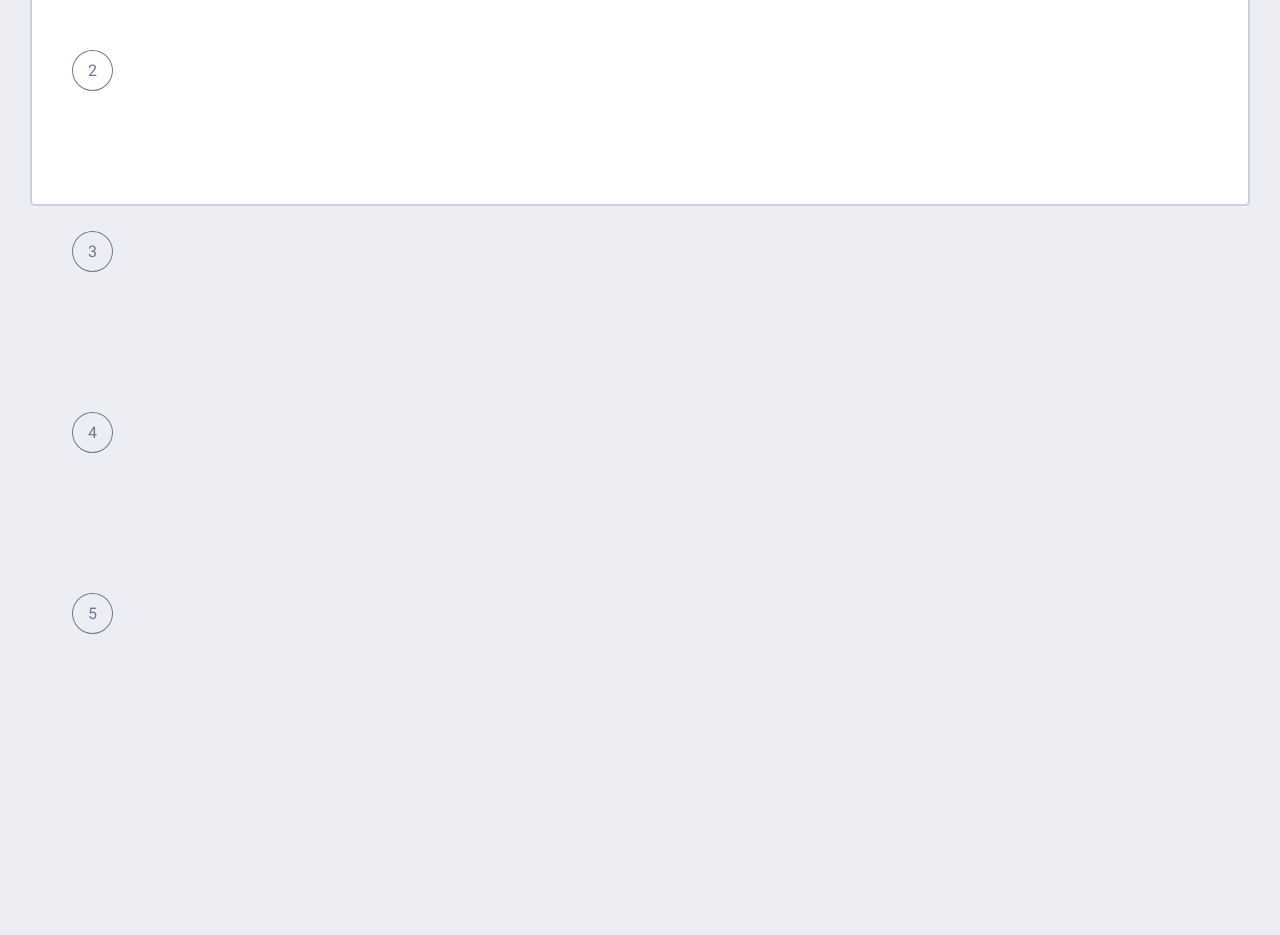
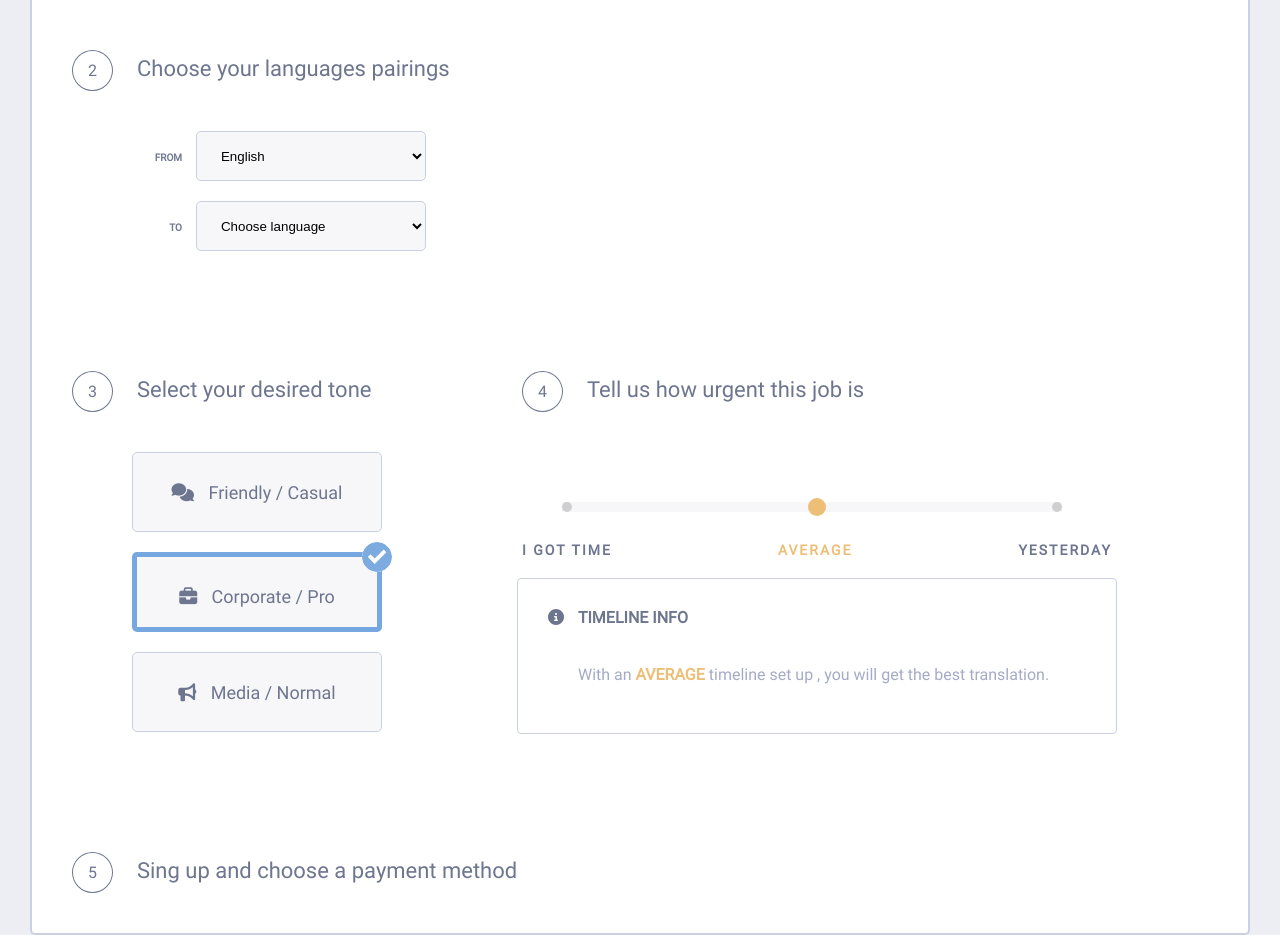
Before and after one commit to obashmakov/translation-order-tt, a website: page src/index.html in a window 1280 px wide. Shown: the part 1100-2035 px from the top of the page. Before the commit the page ends 1774 px from the top, so only its background shows below. Drawn offline with Linux system fonts and the light colour scheme.

Commit message:
section 4-5 desktop done

```diff
--- a/src/index.html
+++ b/src/index.html
@@ -155,26 +155,124 @@
 
       <section class="section">
         <span class="section__number">2</span>
-        <h1 class="section__title"></h1>
+        <h1 class="section__title">
+          Choose your languages pairings
+        </h1>
+
+        <div class="section__language language">
+          <label class="language__label" for="choose">
+            <span class="language__option">
+              FROM
+            </span>
+            <select
+              class="language__select"
+              name="choose"
+              id="choose"
+            >
+              <option>English</option>
+              <option>Russian</option>
+              <option>Ukrainian</option>
+            </select>
+          </label>
+          <label class="language__label" for="choose">
+            <span class="language__option">
+              TO
+            </span>
+            <select
+              class="language__select"
+              name="choose"
+              id="choose"
+            >
+              <option selected disabled>Choose language</option>
+              <option>English</option>
+              <option>Russian</option>
+              <option>Ukrainian</option>
+            </select>
+          </label>
+        </div>
       </section>
 
-      <section class="section">
-        <span class="section__number">3</span>
-        <h1 class="section__title"></h1>
-      </section>
+      <div class="sections">
+        <section class="sections__section section">
+          <span class="section__number">3</span>
+          <h1 class="section__title">
+            Select your desired tone
+          </h1>
 
-      <section class="section">
-        <span class="section__number">4</span>
-        <h1 class="section__title"></h1>
-      </section>
+          <div class="section__tone tone">
+            <i class="fas fa-comments tone__icon"></i>
+            Friendly / Casual
+            <img
+              class="tone__mark"
+              src="./images/check-mark.svg"
+              alt="select-icon"
+            >
+          </div>
+          <div class="section__tone tone tone--selected">
+            <i class="fas fa-briefcase tone__icon"></i>
+            Corporate / Pro
+            <img
+              class="tone__mark tone__mark--selected"
+              src="./images/check-mark.svg"
+              alt="select-icon"
+            >
+          </div>
+          <div class="section__tone tone">
+            <i class="fas fa-bullhorn tone__icon"></i>
+            Media / Normal
+            <img
+              class="tone__mark"
+              src="./images/check-mark.svg"
+              alt="select-icon"
+            >
+          </div>
+        </section>
+
+        <section class="sections__section section">
+          <span class="section__number">4</span>
+          <h1 class="section__title">
+            Tell us how urgent this job is
+          </h1>
+
+          <div class="section__line line">
+            <button class="line__point"></button>
+            <button class="line__point line__point--selected"></button>
+            <button class="line__point"></button>
+          </div>
+          <div class="line__text">
+            <span class="line__time">
+              I GOT TIME
+            </span>
+            <span class="line__time line__time--selected">
+              AVERAGE
+            </span>
+            <span class="line__time">
+              YESTERDAY
+            </span>
+          </div>
+
+          <div class="section__info info">
+            <i class="fas fa-info-circle info__icon"></i>
+            <span class="info__title">
+              TIMELINE INFO
+            </span>
+            <p class="info__text"></p>
+          </div>
+        </section>
+      </div>
 
       <section class="section">
         <span class="section__number">5</span>
-        <h1 class="section__title"></h1>
+        <h1 class="section__title">
+          Sing up and choose a payment method
+        </h1>
+
+
       </section>
     </main>
 
     <script src="./scripts/uploadedFiles.js"></script>
-    <script src="./scripts/selectType.js"></script>
+    <script src="./scripts/toggleClass.js"></script>
+    <script src="./scripts/timelineText.js"></script>
   </body>
 </html>
--- /dev/null
+++ b/src/scripts/timelineText.js
@@ -0,0 +1,48 @@
+const getData = async() => {
+  const request = await fetch('../api/urgency.json');
+  const response = request.json();
+
+  return response;
+};
+
+const infoText = document.querySelector('.info__text');
+const points = document.querySelectorAll('.line__point');
+const lineTime = document.querySelectorAll('.line__time');
+
+lineTime.forEach(time => {
+  if (time.classList.contains('line__time--selected')) {
+    infoText.innerHTML = `
+      With an <span class="line__orange">
+      ${time.innerText}</span> timeline set up
+      , you will get the best translation.
+      `;
+  }
+});
+
+points.forEach(point => {
+  point.addEventListener('click', () => {
+    const pointIndex = [...points].indexOf(point);
+
+    getData()
+      .then(res => {
+        let time;
+        let text;
+
+        if (pointIndex === 0) {
+          time = 'I GOT TIME';
+          text = res[0].gotTime;
+        } else if (pointIndex === 1) {
+          time = 'AVERAGE';
+          text = res[0].average;
+        } else {
+          time = 'YESTERDAY';
+          text = res[0].yesterday;
+        }
+
+        infoText.innerHTML = `
+          With an <span class="line__orange">
+          ${time}</span> timeline set up, ${text}
+        `;
+      });
+  });
+});
--- /dev/null
+++ b/src/scripts/toggleClass.js
@@ -0,0 +1,47 @@
+const translationType = document.querySelectorAll('.select__container');
+const translationMark = document.querySelectorAll('.select__icon');
+const line = document.querySelectorAll('.line__point');
+const lineText = document.querySelectorAll('.line__time');
+const tone = document.querySelectorAll('.tone');
+const toneMark = document.querySelectorAll('.tone__mark');
+
+function toggleClass(element, classSelected) {
+  element.forEach(elem => {
+    elem.classList.contains(classSelected);
+
+    elem.addEventListener('click', () => {
+      element.forEach(item => {
+        if (item.classList.contains(classSelected)) {
+          item.classList.remove(classSelected);
+        }
+      });
+
+      elem.classList.toggle(classSelected);
+    });
+  });
+}
+
+function toggleClassCheckMarks(element, elementChild, classSelected) {
+  element.forEach(elem => {
+    elem.addEventListener('click', () => {
+      const indexOfClickedItem = [...element].indexOf(elem);
+
+      elementChild.forEach(item => {
+        if (item.classList.contains(classSelected)) {
+          item.classList.remove(classSelected);
+        }
+      });
+
+      elementChild[indexOfClickedItem].classList.toggle(classSelected);
+    });
+  });
+}
+
+toggleClass(translationType, 'select__container--selected');
+toggleClassCheckMarks(translationType, translationMark, 'select__icon--selected')
+
+toggleClass(line, 'line__point--selected');
+toggleClassCheckMarks(line, lineText, 'line__time--selected');
+
+toggleClass(tone, 'tone--selected');
+toggleClassCheckMarks(tone, toneMark, 'tone__mark--selected');
--- /dev/null
+++ b/src/styles/info.scss
@@ -0,0 +1,23 @@
+.info {
+  width: 600px;
+  height: 156px;
+
+  border: 1px solid $border-color;
+  border-radius: 4px;
+
+  &__icon {
+    margin: 30px 10px 40px 30px;
+
+    color: $bold-text-color;
+  }
+
+  &__title {
+    color: $bold-text-color;
+    font-weight: 600;
+  }
+
+  &__text {
+    max-width: 500px;
+    margin-left: 60px;
+  }
+}
--- /dev/null
+++ b/src/styles/language.scss
@@ -0,0 +1,34 @@
+.language {
+  display: flex;
+  flex-direction: column;
+
+  &__option {
+    width: 50px;
+    display: inline-block;
+    margin-right: 10px;
+
+    text-align: right;
+    font-size: 10px;
+    font-weight: 600;
+    color: $bold-text-color;
+  }
+
+  &__select {
+    width: 230px;
+    height: 50px;
+
+    padding-right: 20px;
+    padding-left: 20px;
+
+    background-color: $secondary-button-color;
+    border-color: $border-color;
+    border-radius: 5px;
+
+    outline: none;
+  }
+
+  &__label {
+    margin-bottom: 20px;
+    margin-left: 100px;
+  }
+}
--- /dev/null
+++ b/src/styles/line.scss
@@ -0,0 +1,75 @@
+.line {
+  width: 500px;
+  height: 10px;
+
+  position: relative;
+
+  margin-left: 80px;
+
+  background-color: $secondary-button-color;
+
+  &__point {
+    width: 10px;
+    height: 10px;
+
+    display: block;
+    padding: 0;
+
+    position: absolute;
+
+    border: none;
+    border-radius: 50%;
+    background-color: rgb(207, 207, 207);
+
+    cursor: pointer;
+    outline: none;
+    transition: 300ms;
+
+    &:first-child {
+      top: 0;
+      left: 0;
+    }
+
+    &:last-child {
+      top: 0;
+      right: 0;
+    }
+
+    &--selected {
+      transform: scale(1.8);
+      background-color: $orange-color;
+    }
+
+    &:nth-child(2) {
+      left: 250px;
+    }
+  }
+
+  &__text {
+    width: 590px;
+
+    display: flex;
+    justify-content: space-between;
+
+    margin-top: 30px;
+    margin-left: 40px;
+
+    font-size: 14px;
+    font-weight: 600;
+    letter-spacing: 2px;
+    color: $bold-text-color;
+  }
+
+  &__time {
+    transition: 300ms;
+
+    &--selected {
+      color: $orange-color;
+    }
+  }
+
+  &__orange {
+    font-weight: 600;
+    color: $orange-color;
+  }
+}
--- a/src/styles/main.scss
+++ b/src/styles/main.scss
@@ -1,6 +1,5 @@
 .main {
   max-width: 1220px;
-  height: 1000px;
   margin: 0 auto;
 
   background-color: white;
--- a/src/styles/section.scss
+++ b/src/styles/section.scss
@@ -51,4 +51,13 @@
   &__files {
     margin: 0 auto;
   }
+
+  &__line {
+    margin-top: 50px;
+  }
+
+  &__info {
+    margin-top: 20px;
+    margin-left: 35px;
+  }
 }
--- /dev/null
+++ b/src/styles/sections.scss
@@ -0,0 +1,9 @@
+.sections {
+  display: flex;
+
+  &__section {
+    &:last-child {
+      margin-left: 100px
+    }
+  }
+}
--- a/src/styles/style.scss
+++ b/src/styles/style.scss
@@ -9,6 +9,11 @@
 @import "select";
 @import "section";
 @import "files";
+@import "language";
+@import "tone";
+@import "line";
+@import "info";
+@import "sections";
 
 *,
 ::after,
--- /dev/null
+++ b/src/styles/tone.scss
@@ -0,0 +1,49 @@
+.tone {
+  position: relative;
+  width: 250px;
+  height: 80px;
+
+  margin-left: 100px;
+  margin-bottom: 20px;
+
+  background-color: $secondary-button-color;
+
+  font-size: 18px;
+  text-align: center;
+  line-height: 80px;
+  color: $bold-text-color;
+
+  border: 1px solid $border-color;
+  border-radius: 5px;
+
+  cursor: pointer;
+  transition: 300ms;
+
+  &:hover {
+    border-color: $hover-color;
+  }
+
+  &__icon {
+    margin-right: 10px;
+  }
+
+  &--selected {
+    border: 5px solid $hover-color;
+  }
+
+  &__mark {
+    width: 30px;
+    height: 30px;
+    position: absolute;
+    top: -15px;
+    right: -15px;
+    display: none;
+
+    background-color: white;
+    border-radius: 50%;
+
+    &--selected {
+      display: block;
+    }
+  }
+}
--- a/src/styles/variables.scss
+++ b/src/styles/variables.scss
@@ -5,3 +5,4 @@ $text-color: rgb(165, 171, 197);
 $primary-button-color: rgb(95, 202, 198);
 $secondary-button-color: rgb(247, 247, 250);
 $hover-color: rgb(118, 167, 225);
+$orange-color: rgb(237, 190, 118);
```
Also changed, not shown: src/api/urgency.json (added, +7 -0 lines), src/styles/style.css, 1 other file.
